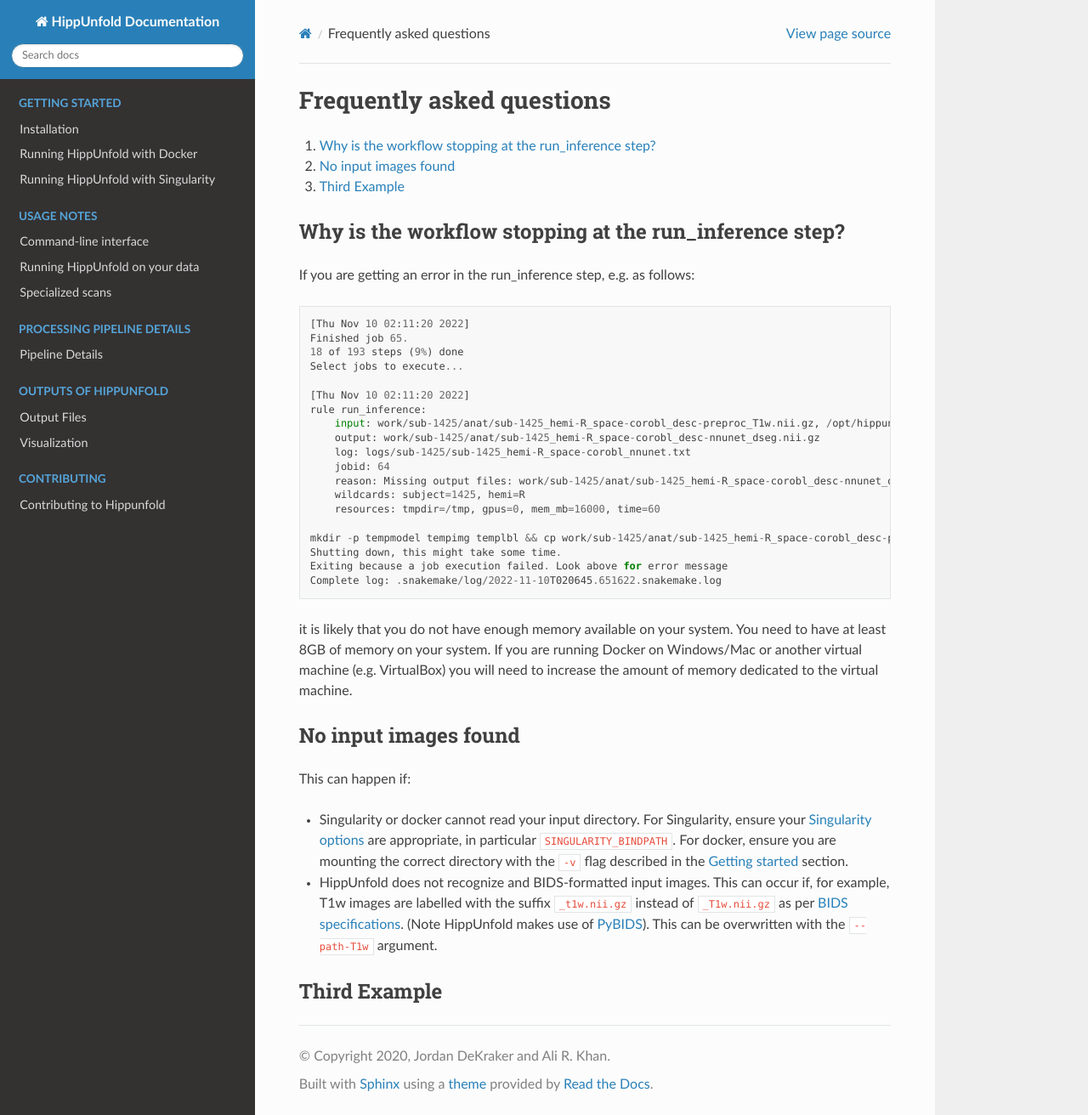
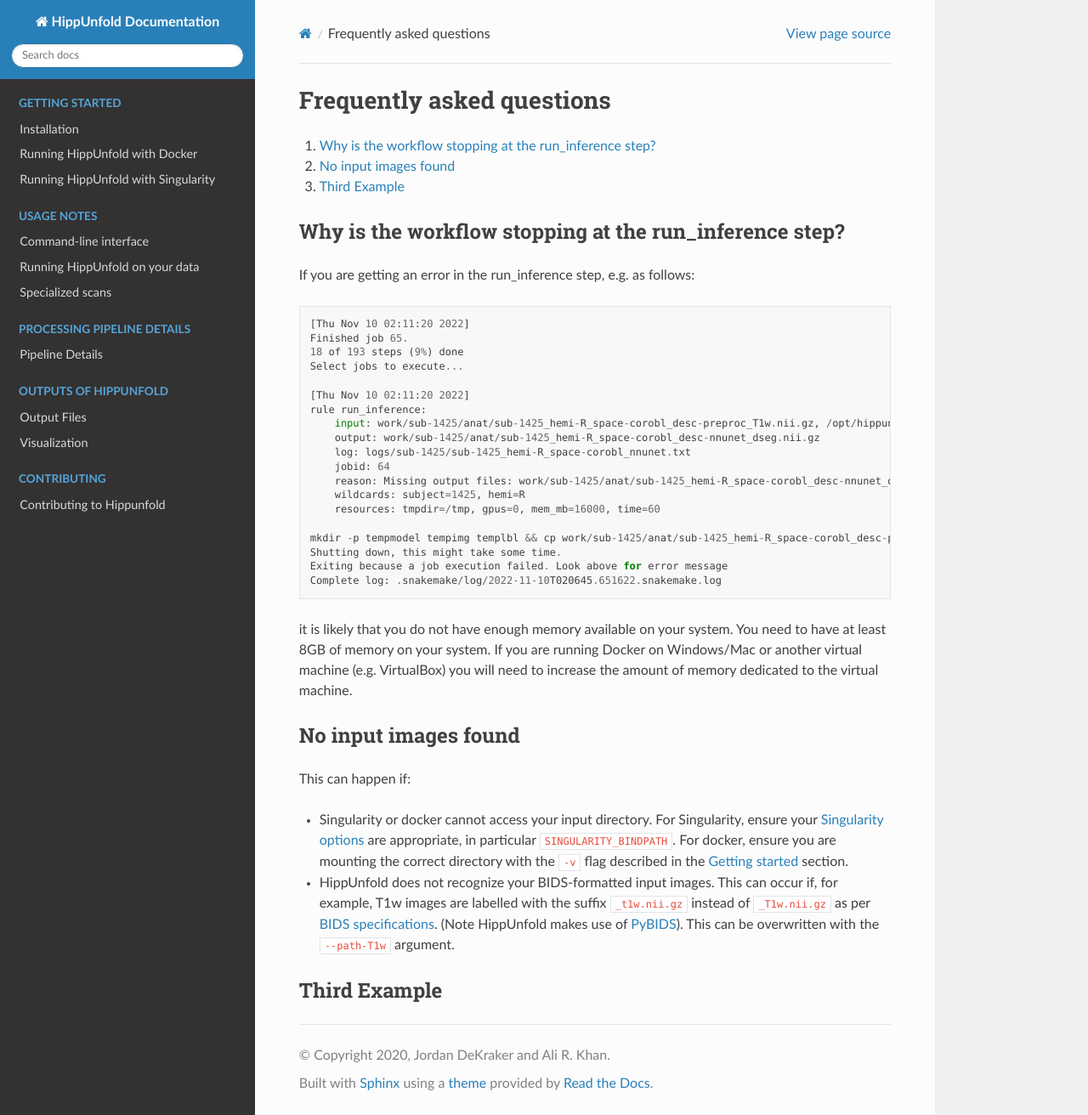
Before and after one commit to khanlab/hippunfold, a Sphinx documentation site: the page built from docs/getting_started/faq.md, in a window 1280 px wide and 1312 px high. Shown: the whole window at 85% size. Built offline with Sphinx 7.4.7 and the Read the Docs theme 2.0.0, drawn with Linux system fonts in a browser that asks for light colours.

Commit message:
minor phrasing

```diff
--- a/docs/getting_started/faq.md
+++ b/docs/getting_started/faq.md
@@ -35,7 +35,7 @@
 ## No input images found
 
 This can happen if:
- - Singularity or docker cannot read your input directory. For Singularity, ensure your [Singularity options](https://docs.sylabs.io/guides/3.1/user-guide/cli/singularity_run.html) are appropriate, in particular `SINGULARITY_BINDPATH`. For docker, ensure you are mounting the correct directory with the `-v` flag described in the [Getting started](https://hippunfold.readthedocs.io/en/latest/getting_started/docker.html) section.
- - HippUnfold does not recognize and BIDS-formatted input images. This can occur if, for example, T1w images are labelled with the suffix `_t1w.nii.gz` instead of `_T1w.nii.gz` as per [BIDS specifications](https://bids.neuroimaging.io/specification.html). (Note HippUnfold makes use of [PyBIDS](https://github.com/bids-standard/pybids)). This can be overwritten with the `--path-T1w` argument.
+ - Singularity or docker cannot access your input directory. For Singularity, ensure your [Singularity options](https://docs.sylabs.io/guides/3.1/user-guide/cli/singularity_run.html) are appropriate, in particular `SINGULARITY_BINDPATH`. For docker, ensure you are mounting the correct directory with the `-v` flag described in the [Getting started](https://hippunfold.readthedocs.io/en/latest/getting_started/docker.html) section.
+ - HippUnfold does not recognize your BIDS-formatted input images. This can occur if, for example, T1w images are labelled with the suffix `_t1w.nii.gz` instead of `_T1w.nii.gz` as per [BIDS specifications](https://bids.neuroimaging.io/specification.html). (Note HippUnfold makes use of [PyBIDS](https://github.com/bids-standard/pybids)). This can be overwritten with the `--path-T1w` argument.
 
 ## Third Example
```
